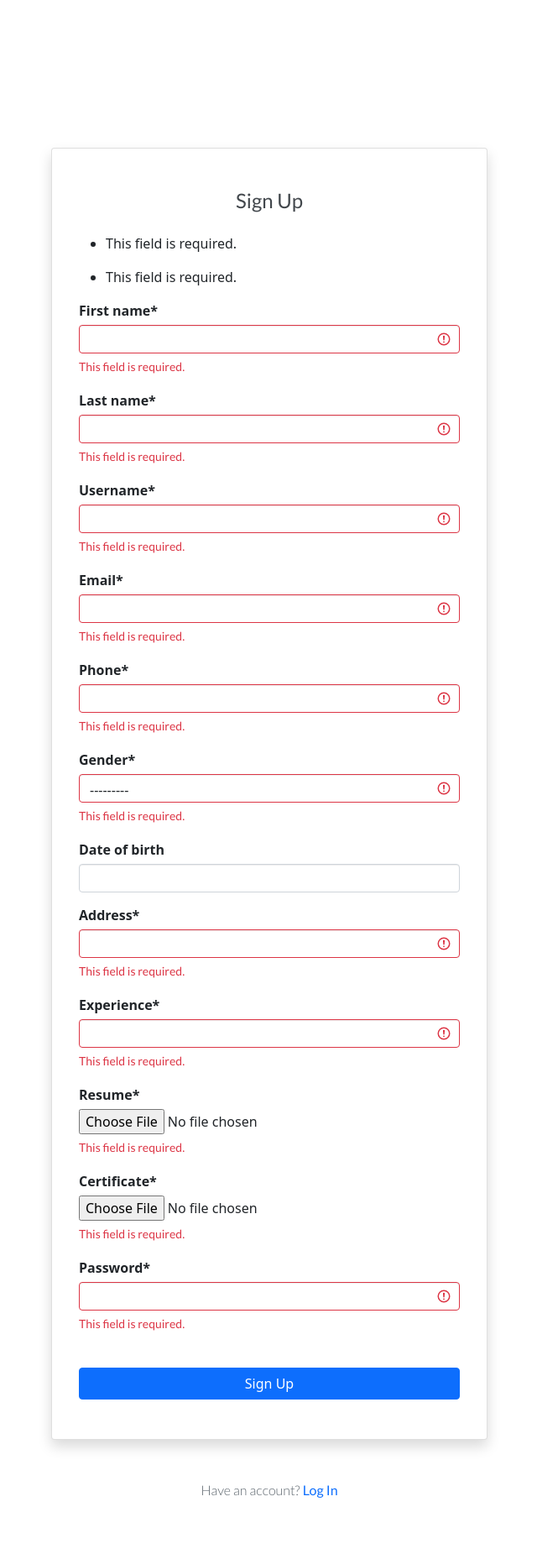
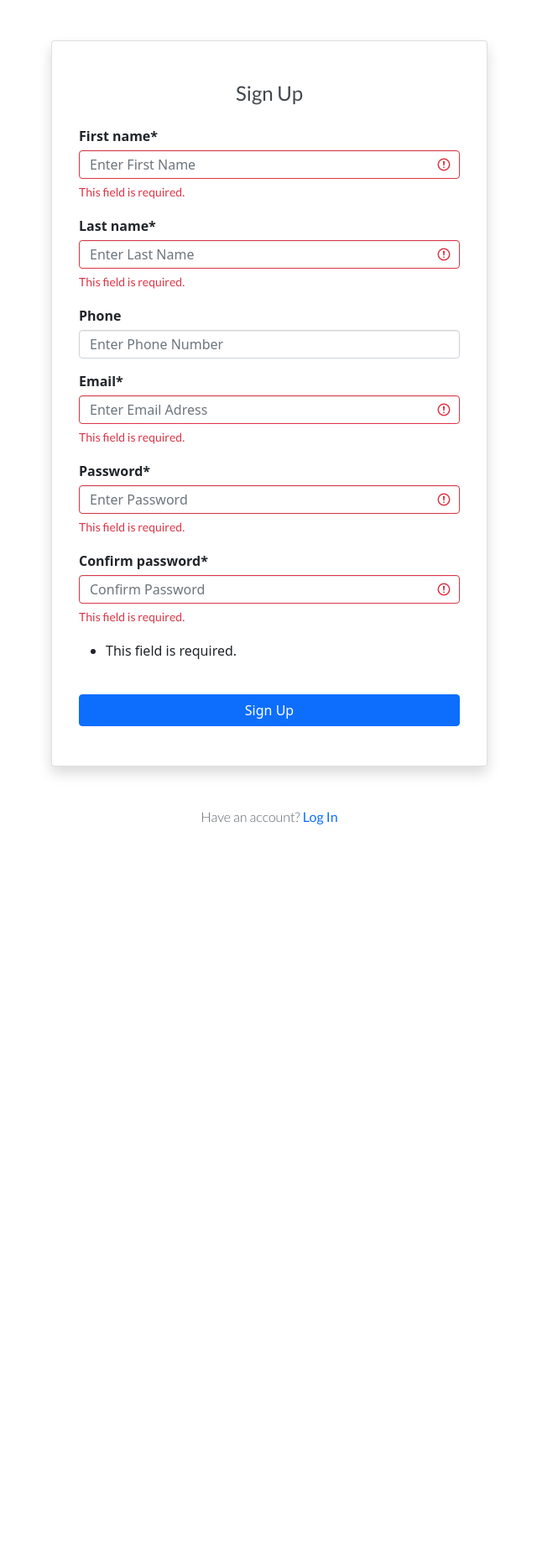
Before and after one commit to Vishnuvp1/Mindcare, a Django app: page /psychologist/register/ in a window 1280 px wide. Shown: the whole page at 84% size, without its empty margins (319-959 px from the left). After the commit the page ends 982 px from the top, so only its background shows below. Run offline with Django 4.2, Linux system fonts and the light colour scheme; parts of the project's set-up code (start-up, migrations or seed data) failed here and were passed over; some libraries are stand-ins or nearby versions.

Commit message:
Psychologist reg error fixed

```diff
--- a/accounts/models.py
+++ b/accounts/models.py
@@ -31,15 +31,15 @@ class MyAccountManager(BaseUserManager):
 
         psychologist = self.model(
             email=self.normalize_email(email),
-            username=username,
-            password=password,
             first_name=first_name,
             last_name=last_name,
-            phone=phone
+            username=username,
+            phone=phone,
+            password=password,
         )
         psychologist.is_admin = False
         psychologist.is_active = True
-        psychologist.is_staff = True
+        psychologist.is_staff = False
         psychologist.is_superadmin = False
         psychologist.is_verified = False
         psychologist.set_password(password)
--- a/psychologist/admin.py
+++ b/psychologist/admin.py
@@ -5,6 +5,7 @@ from psychologist.models import Psychologist
 # Register your models here.
 
 class PsychologistAdmin(admin.ModelAdmin):
-    list_display = ()
+    list_display = ('psychologist','date_of_birth', 'address', 'gender',
+                  'experience', 'resume', 'certificate')
 
-admin.site.register(Psychologist)
+admin.site.register(Psychologist, PsychologistAdmin)
--- a/psychologist/forms.py
+++ b/psychologist/forms.py
@@ -1,4 +1,5 @@
 from django.forms import ModelForm
+from accounts.models import Account
 
 from psychologist.models import Psychologist
 
@@ -7,5 +8,5 @@ class PsychologistForm(ModelForm):
 
     class Meta:
         model = Psychologist
-        fields = ('first_name', 'last_name', 'username', 'email', 'phone', 'gender',
-                  'date_of_birth', 'address', 'experience', 'resume', 'certificate', 'password')
+        fields = ('address', 'date_of_birth', 'gender',
+                  'experience', 'resume', 'certificate')
--- a/psychologist/models.py
+++ b/psychologist/models.py
@@ -1,5 +1,5 @@
-from distutils.command.upload import upload
 from django.db import models
+from accounts.models import Account
 
 # Create your models here.
 
@@ -8,12 +8,9 @@ GENDER_CHOICES = (
     ('female', 'female'),
 )
 
+
 class Psychologist(models.Model):
-    first_name = models.CharField(max_length=50)
-    last_name = models.CharField(max_length=50)
-    username = models.CharField(max_length=50, unique=True)
-    email = models.CharField(max_length=50, unique=True)
-    phone = models.CharField(max_length=50, unique=True)
+    psychologist = models.OneToOneField(Account, on_delete=models.CASCADE)
     gender = models.CharField(max_length=10, choices=GENDER_CHOICES)
     date_of_birth = models.DateField(
         auto_now_add=False, auto_now=False, blank=True)
@@ -21,16 +18,6 @@ class Psychologist(models.Model):
     experience = models.CharField(max_length=255)
     resume = models.ImageField(upload_to='Resume')
     certificate = models.ImageField(upload_to='Certificate')
-    password = models.CharField(max_length=20, blank=False)
-
-    # Required
-    date_joined = models.DateTimeField(auto_now_add=True)
-    last_login = models.DateTimeField(auto_now_add=True)
-    is_admin = models.BooleanField(default=False)
-    is_staff = models.BooleanField(default=True)
-    is_active = models.BooleanField(default=True)
-    is_superadmin = models.BooleanField(default=False)
-    is_verified = models.BooleanField(default=False)
 
     def __str__(self):
-        return self.first_name
+        return self.address
--- a/psychologist/urls.py
+++ b/psychologist/urls.py
@@ -5,5 +5,7 @@ urlpatterns = [
     path('', views.homepage , name='psychologist_home'),
     path('signin/', views.signin, name='psychologist_signin'),
     path('register/', views.register, name='psychologist_register'),
-    path('signout', views.signout , name='psychologist_signout'),
+    path('signout/', views.signout , name='psychologist_signout'),
+    path('profile/', views.profile , name='psychologist_profile'),
+    path('verify/', views.verify , name='psychologist_verify'),
 ]
--- a/psychologist/views.py
+++ b/psychologist/views.py
@@ -1,6 +1,7 @@
 from django.shortcuts import redirect, render
 from django.views import View
 from django.contrib import messages, auth
+from accounts.forms import RegistrationForm
 from accounts.models import Account
 from psychologist.models import Psychologist
 from . forms import PsychologistForm
@@ -13,32 +14,29 @@ from django.contrib.auth import authenticate, login
 
 def register(request):
     if request.method == 'POST':
-        form = PsychologistForm(request.POST, request.FILES)
+        form = RegistrationForm(request.POST)
         if form.is_valid():
-            data = Psychologist()
-            data.first_name = form.cleaned_data['first_name']
-            data.last_name = form.cleaned_data['last_name']
-            data.username = form.cleaned_data['username']
-            data.email = form.cleaned_data['email']
-            data.phone = form.cleaned_data['phone']
-            data.gender = form.cleaned_data['gender']
-            data.date_of_birth = form.cleaned_data['date_of_birth']
-            data.address = form.cleaned_data['address']
-            data.experience = form.cleaned_data['experience']
-            data.resume = form.cleaned_data['resume']
-            data.certificate = form.cleaned_data['certificate']
-            data.password = form.cleaned_data['password']
-            psychologist = Account.objects.create_psychologist(
-                first_name=data.first_name, last_name=data.last_name, phone=data.phone, username=data.username,
-                email=data.email, password=data.password)
-            data.save()
-            psychologist.save()
-            auth.login(request, psychologist)
+            first_name = form.cleaned_data['first_name']
+            last_name = form.cleaned_data['last_name']
+            email = form.cleaned_data['email']
+            phone = form.cleaned_data['phone']
+            username = email.split("@")[0]
+            password = form.cleaned_data['password']
+            user = Account.objects.create_psychologist(
+                first_name=first_name,
+                last_name=last_name,
+                email=email,
+                username=username,
+                phone=phone,
+                password=password)
+            auth.login(request, user)
             messages.success(request, "Registered")
             return redirect('psychologist_signin')
     else:
-        form = PsychologistForm(request.POST, request.FILES)
-    context = {'form': form}
+        form = RegistrationForm(request.POST)
+    context = {
+        'form': form,
+    }
     return render(request, 'psychologist/register.html', context)
 
 
@@ -47,17 +45,22 @@ def signin(request):
         email = request.POST['email']
         password = request.POST['password']
 
-        psychologist = auth.authenticate(email=email, password=password)
-        if psychologist is not None:
-            if psychologist.is_staff:
-                auth.login(request, psychologist)
-                return redirect('psychologist_home')
-            else:
-                print('blocked')
+        user = auth.authenticate(email=email, password=password)
+        if user:
+            auth.login(request, user)
+            if user is not None:
+                if user.is_verified:
+                    return redirect('psychologist_home')
+                elif user.is_staff:
+                    print('staff')
+                    return redirect('psychologist_verify')
+                else:
+                    return redirect('psychologist_profile')
         else:
-            pass
-    else:
-        return render(request, 'psychologist/signin.html')
+            print('Not authenticated!!!!')
+
+
+    return render(request, 'psychologist/signin.html')
 
 
 @login_required(login_url='psychologist_signin')
@@ -68,3 +71,42 @@ def homepage(request):
 def signout(request):
     auth.logout(request)
     return redirect('psychologist_signin')
+
+
+def profile(request):
+    print(request.user)
+    if request.method == 'POST':
+        user = request.user
+        form = PsychologistForm(request.POST, request.FILES)
+        if form.is_valid():
+            gender = form.cleaned_data['gender']
+            date_of_birth = form.cleaned_data['date_of_birth']
+            address = form.cleaned_data['address']
+            experience = form.cleaned_data['experience']
+            resume = form.cleaned_data['resume']
+            certificate = form.cleaned_data['certificate']
+            psy = Psychologist()
+            psy.psychologist = user
+            psy.gender = gender
+            psy.date_of_birth = date_of_birth
+            psy.address=address
+            psy.experience=experience
+            psy.resume=resume
+            psy.certificate=certificate
+            psy.save()
+            if not user.is_staff:
+                user.is_staff= True
+                user.save()
+
+            messages.success(request, "Signin")
+            return redirect('psychologist_verify')
+    else:
+        form = PsychologistForm(request.POST, request.FILES)
+    context = {
+        'form': form,
+    }
+    return render(request, 'psychologist/profile.html', context)
+
+
+def verify(request):
+    return render(request, 'psychologist/psychologist_verify.html')
--- a/templates/psychologist/register.html
+++ b/templates/psychologist/register.html
@@ -7,7 +7,7 @@
 
 <section class="section-content padding-y">
 
-    <div class="card mx-auto shadow p-3 mb-5 bg-white rounded" style="max-width:520px; margin-top:11rem;">
+    <div class="card mx-auto shadow p-3 mb-5 bg-white rounded" style="max-width:520px; margin-top:3rem;">
         <article class="card-body">
 
             <header class="mb-4">
@@ -16,11 +16,11 @@
             <form action="{% url 'psychologist_register' %}" method="post" id="register_form" enctype='multipart/form-data'>
                 {% csrf_token %}
 
+                {{form|crispy}}
+
                 {{ form.email.errors }}
                 {{ form.phone.errors}}
                 {{ form.non_field_errors }}
-
-                {{form|crispy}}
 
                 <div class="form-group">
                     <button type="submit" class="btn btn-primary btn-block mt-4"> Sign Up </button>
```
Also changed, not shown: accounts/admin.py (+5 -2 lines), templates/psychologist/profile.html (added, +7 -0 lines), templates/psychologist/psychologist_verify.html (added, +13 -0 lines), accounts/migrations/0001_initial.py, accounts/migrations/0002_rename_phone_number_account_phone.py (deleted), accounts/migrations/0003_alter_account_phone.py (deleted), psychologist/migrations/0001_initial.py, psychologist/migrations/0002_alter_psychologist_certificate_and_more.py (deleted), psychologist/migrations/0003_alter_psychologist_certificate_and_more.py (deleted), psychologist/migrations/0004_alter_psychologist_date_of_birth.py (deleted), psychologist/migrations/0005_alter_psychologist_date_of_birth.py (deleted), psychologist/migrations/0006_alter_psychologist_date_of_birth.py (deleted), psychologist/migrations/0007_alter_psychologist_is_staff.py (deleted).
